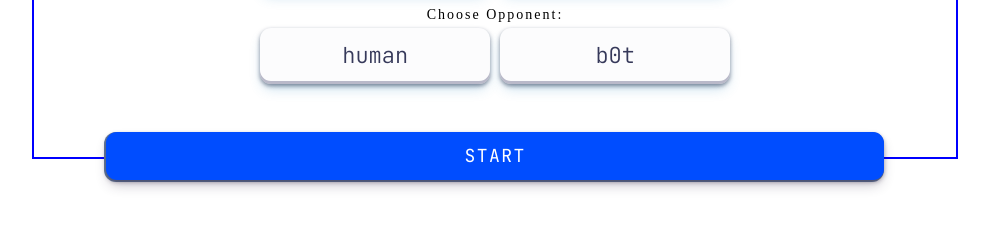
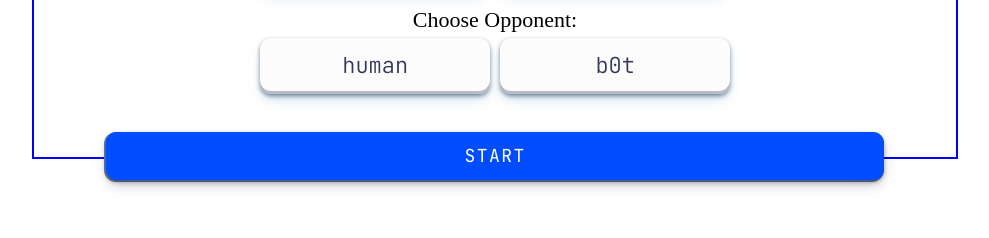
Before and after one commit to saskiabt/tic-tac-toe, a website: page index.html in a window 1280 px wide. Shown: the part 562-800 px from the top of the page, without its empty margins (145-1134 px from the left). Drawn offline with Linux system fonts and the light colour scheme; a web font is replaced by a local one.

Commit message:
increase size of landing page button headings

```diff
--- a/styles/app.css
+++ b/styles/app.css
@@ -175,7 +175,7 @@ h1 {
     align-self: center;
     gap: 10px;
     font-size: 16px;
-    padding-top: 5vh;
+    padding-top: 2vh;
 }
 
 .active-button {
@@ -311,8 +311,7 @@ h1 {
 }
 
 .choice {
-    font-size: 14px;
-    letter-spacing: 2px;
+    font-size: 3vh;
 }
 
 
@@ -414,3 +413,7 @@ button {
       padding-top: 1vh;
     }
   }
+
+.choice {
+    font-size: 22px;
+}
--- a/styles/media-query-height/large.css
+++ b/styles/media-query-height/large.css
@@ -38,3 +38,7 @@
 #start-wrapper {
     padding-top: 10px;
 }
+
+.choice {
+    font-size: 3vh;
+}
--- a/styles/media-query-width/no-border.css
+++ b/styles/media-query-width/no-border.css
@@ -5,3 +5,7 @@
 #players {
     font-size: 12px;
 }
+
+/* .choice {
+    font-size: 4vw;
+} */
```
